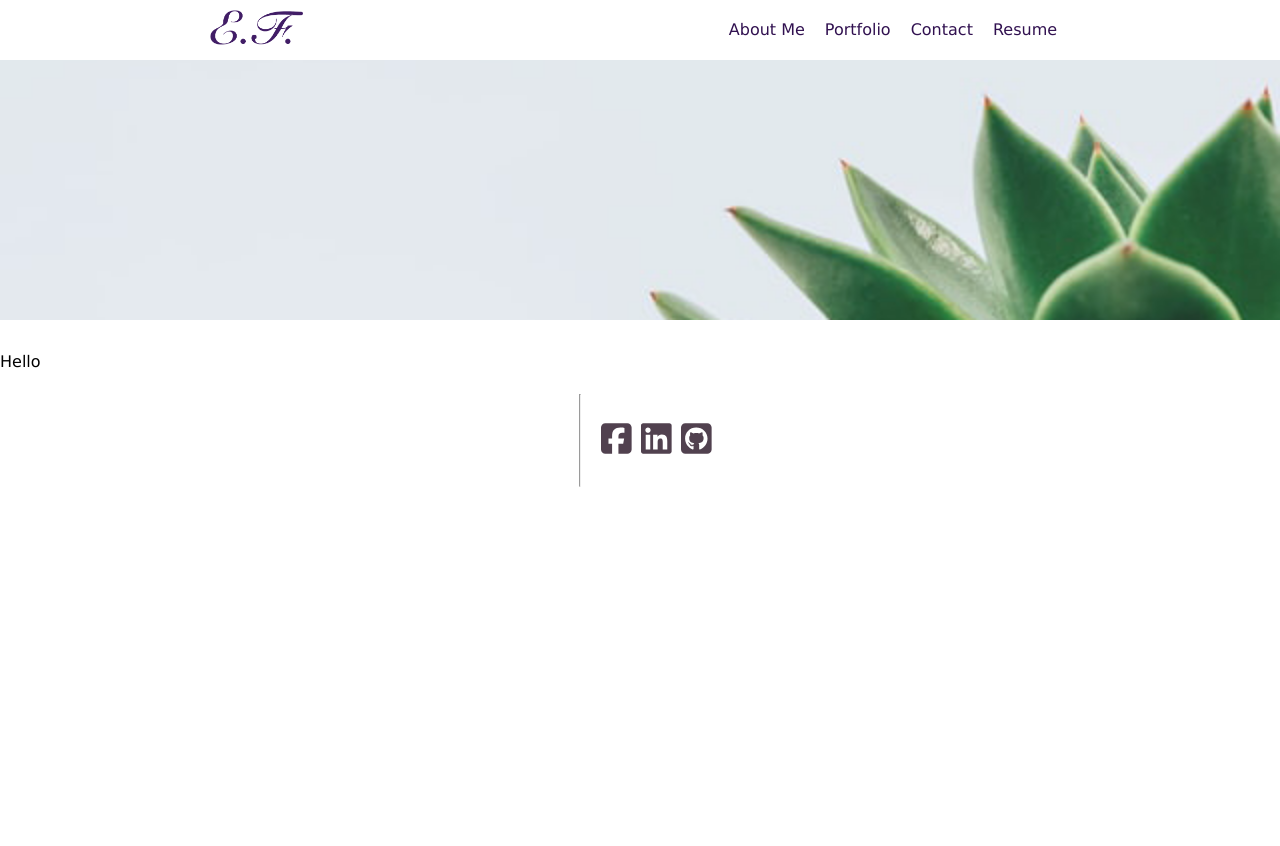
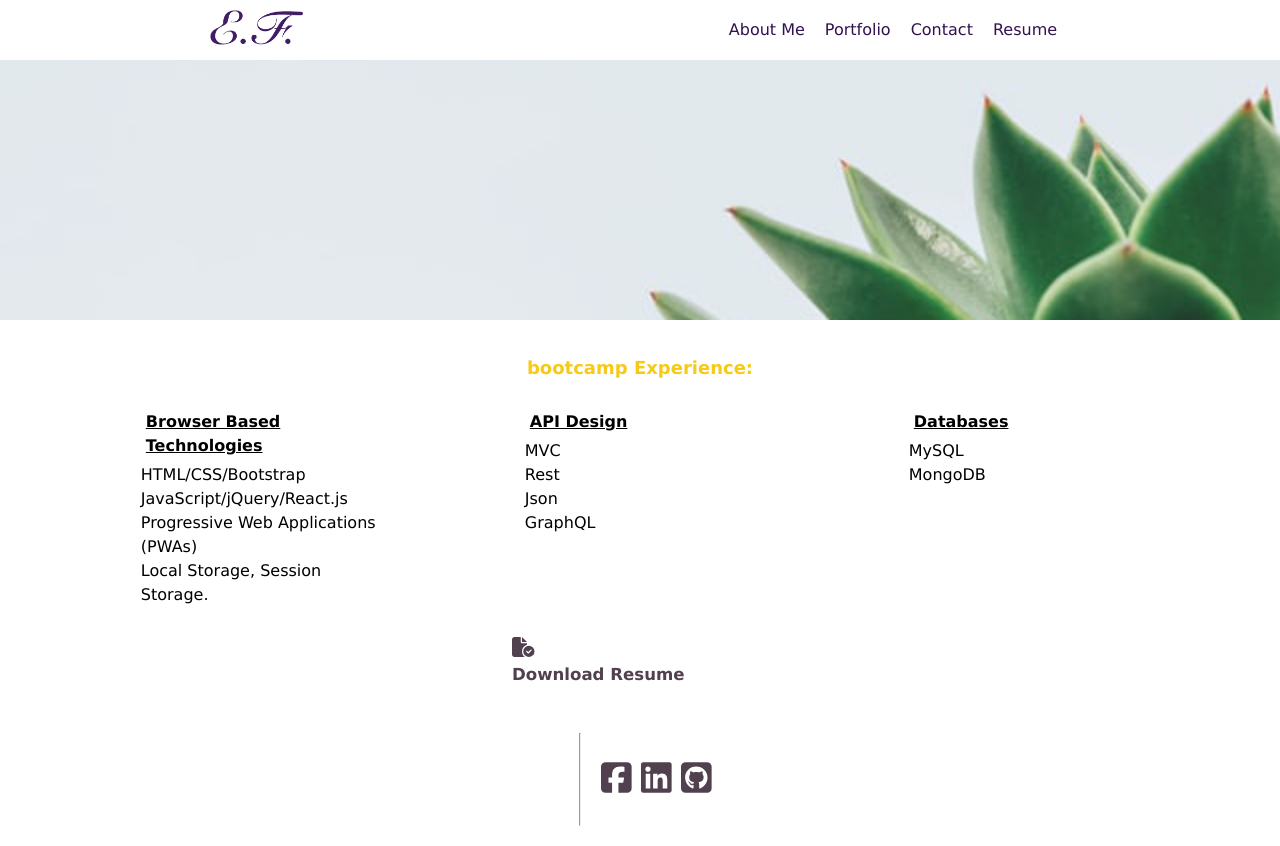
Before and after one commit to efrech/my-react-portfolio, a React (Create React App) app: page /resume in a window 1280 px wide. Before the commit the page ends 800 px from the top, so only its background shows below. Built offline with nearby package versions, Linux system fonts and the light colour scheme.

Commit message:
modify components and pages information

```diff
--- a/src/components/Footer/index.js
+++ b/src/components/Footer/index.js
@@ -9,10 +9,10 @@ function Footer() {
         <a className='icon' href="https://www.facebook.com/evelyn.frech">
         <FontAwesomeIcon icon={faFacebookSquare} />
         </a>
-        <a className='icon' href="https://www.linkedin.com/evelyn.frech">
+        <a className='icon' href="https://www.linkedin.com/in/evelynfrech/">
         <FontAwesomeIcon icon={faLinkedin} />
         </a>
-        <a className='icon' href="https://www.linkedin.com/evelyn.frech">
+        <a className='icon' href="https://github.com/efrech">
         <FontAwesomeIcon icon={faGithubSquare} />
         </a>
       </footer>
--- a/src/components/Navigation/index.js
+++ b/src/components/Navigation/index.js
@@ -1,8 +1,7 @@
 import React from 'react';
-import { Link, NavLink } from 'react-router-dom';
+import { NavLink } from 'react-router-dom';
 import LogoName from '../../assets/images/E.png';
-import {FontAwesomeIcon} from '@fortawesome/react-fontawesome';
-// import {faBriefcase, faEnvelope, faFileCircleCheck, faHome} from '@fortawesome/free-solid-svg-icons';
+
 
 function Navigation() {
     return (
--- a/src/components/Project/index.js
+++ b/src/components/Project/index.js
@@ -3,19 +3,23 @@ import React from 'react';
 
 import { FontAwesomeIcon } from '@fortawesome/react-fontawesome';
 import { faGithubSquare } from '@fortawesome/free-brands-svg-icons';
+import { faRocket } from '@fortawesome/free-solid-svg-icons';
 
 function Project(props) {
   return (
     <div className="card">
-      <div className="project-img">
-        <img alt={props.name} src={props.image} />
+      <div>
+        <img className="project-img" alt={props.name} src={props.image} />
       </div>
       <div className="content">
-            <h3 className="project-title">{props.name}</h3>
+            <h4 className="project-title">{props.name}</h4>
             <p className="project-description">{props.description}</p>
             <div className="project-icons">
-              <a className='icon' href="https://www.linkedin.com/evelyn.frech">
+              <a className='icon' href={props.github}>
                 <FontAwesomeIcon icon={faGithubSquare} />
+              </a>
+              <a className='icon' href={props.deploy}>
+                <FontAwesomeIcon icon={faRocket} />
               </a>
             </div>
             {props.skills}
--- a/src/components/Resume/index.js
+++ b/src/components/Resume/index.js
@@ -1,9 +1,70 @@
 import React from 'react';
+import { FontAwesomeIcon } from '@fortawesome/react-fontawesome';
+import { faFileCircleCheck } from '@fortawesome/free-solid-svg-icons';
 
-function Footer() {
+function Resume() {
     return (
-        <div>Hello</div>
+        <section>
+            <div className='center-item'><h3>bootcamp Experience:</h3></div>
+            <div class='row'>
+                <div class='column'>
+                        <h4>
+                            Browser Based Technologies
+                        </h4>
+                        <p>
+                            HTML/CSS/Bootstrap
+                        </p>
+                        <p>
+                            JavaScript/jQuery/React.js
+                        </p>
+                        <p>
+                            Progressive Web Applications (PWAs)
+                        </p>
+                        <p>
+                            Local Storage, Session Storage.
+                        </p>
+                </div>
+                <div class='column'>
+                    <p>
+                        <h4>
+                            API Design
+                        </h4>
+                        <p>
+                            MVC
+                        </p>
+                        <p>
+                            Rest
+                        </p>
+                        <p>
+                            Json
+                        </p>
+                        <p>
+                            GraphQL
+                        </p>
+                    </p>
+                </div>
+                <div class='column'>
+                    <p>
+                        <h4>
+                            Databases
+                        </h4>
+                        <p>
+                            MySQL
+                        </p>
+                        <p>
+                            MongoDB
+                        </p>
+                    </p>
+                </div>
+            </div>
+            <div>
+                <a className='icon3' href="./Resume Evelyn_Frech.pdf">
+                    <FontAwesomeIcon icon={faFileCircleCheck} />
+                <h5>Download Resume</h5>
+                </a>
+            </div>
+        </section>
     )
 }
 
-export default Footer;
+export default Resume;
--- a/src/pages/About.js
+++ b/src/pages/About.js
@@ -9,9 +9,11 @@ function About() {
                     <AboutImage />
                 </div>
                 <div class="flex-right">
-                    <p>I'm Evelyn Frech, full stack web developer
-                        <br />
-                        In my free time I like to spend time with my family, read books (currently reading Dune by Frank Herbert) and enjoy the sun during an afternoon walk.</p>
+                    <h2>Evelyn Frech</h2>
+                    <h3>Full stack web developer</h3>
+                    <br></br>
+                    <p>Hi! I'm Evelyn and I recently graduated from a coding bootcamp. Before becoming a full stack web developer, I worked as a marketing manager in the healthcare industry. I decided to shift gears in my carreer because web development allows me to continually develop and bring amazing applications to life. It challenges my creativity in ways I didn't imagine before.</p>
+                    <p>In my free time I like reading books, spend time with my family and enjoy the sun during an afternoon walk.</p>
                 </div>
             </div>
         </section>
--- a/src/pages/Contact.js
+++ b/src/pages/Contact.js
@@ -7,11 +7,26 @@ function Contact() {
                 <div class="flex-left" id="contact">
                     CONTACT ME
                 </div>
-                <div class="flex-right contact-item">
-                    <a href="4078000000">407.800.0000</a>
-                    <a href="mailto: evelynmariafrech@gmail.com">email me</a>
-                    <a href="https://github.com/efrech">GitHub</a>
-                    <a href="/asset/Resume Evelyn_Frech.pdf">Download Resume</a>
+                <div className="flex-right contact-form">
+                    <form>
+                        <ul>
+                            <li className='half'>
+                                <input className='contact-input' type='text' name='name' placeholder='Name' required />
+                            </li>
+                            <li className='half'>
+                                <input className='contact-input' type='email' name='email' placeholder='Email' required />
+                            </li>
+                            <li>
+                                <input className='contact-input' placeholder='Subject' type='text' name='subject' required />
+                            </li>
+                            <li>
+                                <textarea placeholder='Message' name='message' required></textarea>
+                            </li>
+                            <li>
+                                <input type='submit' className='flat-button' value='SEND'/>
+                            </li>
+                        </ul>
+                    </form>
                 </div>
             </div>
         </section >
--- a/src/pages/Portfolio.js
+++ b/src/pages/Portfolio.js
@@ -15,6 +15,7 @@ function Portfolio() {
             name={project.name}
             image={project.image}
             github={project.github}
+            deploy={project.deploy}
             description={project.description}
             skills={project.skills}
           />
--- a/src/projects.json
+++ b/src/projects.json
@@ -3,36 +3,41 @@
         "name": "Project 1 - Wise Planning",
         "image": "./project1.png",
         "github": "https://github.com/Akuruu/Wise_Planning_Project",
+        "deploy": "https://akuruu.github.io/Wise_Planning_Project/",
         "description": "The idea for this website is to create a place to help users find stock market information from difference sources just with one search.",
         "skills": "HTML | CSS | Javascript | API | Bulma"
     },
 
     {
         "name": "Project 2 - Find my car",
-        "image": "./virginia-marinova-bm9r-_MdUgY-unsplash.jpg",
+        "image": "./project2.png",
         "github": "https://github.com/fusionneo/findmycar",
+        "deploy": "https://e-frech-find-my-car.herokuapp.com",
         "description": "Find My Car is the web application that will provide you with personalized car recommendations based on your preferences. Now that you have chosen your car, you may want to know the cars safety ratings or if the car has had any recalls from the manufacturer. Find My Car will take care of both of these for you at the click of a button.",
         "skills": "Javascript | Handlebars | CSS | API | Express.js |MySQL"
     },
     {
         "name": "Note Taker",
-        "image": "./virginia-marinova-bm9r-_MdUgY-unsplash.jpg",
+        "image": "./note-taker.png",
         "github": " https://github.com/efrech/note-taker",
+        "deploy": "https://efrech-note-taker.herokuapp.com/",
         "description": "This application can be used to write, save and delete notes. This app uses an Express.js back end and saves and retrieves note data from a JSON file.",
         "skills": "Javascript | CSS | HTML | Express.js | Local Storage"
     },
     {
         "name": "Team Profile Generator",
-        "image": "./virginia-marinova-bm9r-_MdUgY-unsplash.jpg",
+        "image": "./profile-generator.png",
         "github": "https://github.com/efrech/team-profile-generator",
+        "deploy": "https://efrech-note-taker.herokuapp.com/",
         "description": "Node.js command-line application that takes in information about employees on a software engineering team & generates a webpage with that information",
         "skills": "Javascript | Node.js | CSS"
     },
     {
-        "name": "Tech Blog",
-        "image": "./virginia-marinova-bm9r-_MdUgY-unsplash.jpg",
-        "github": "https://github.com/efrech/tech-blog",
-        "description": "First stop for developers looking to publish their blog posts and comment on other developers’ posts as well. This app follows the MVC paradigm in its architectural structure, using Handlebars.js as the templating language, Sequelize as the ORM, and the express-session npm package for authentication.",
-        "skills": "Javascript | CSS | Handlebars | Express.js"
+        "name": "Weather Dashboard",
+        "image": "./weather.png",
+        "github": "https://github.com/efrech/weather-dashboard",
+        "deploy": "https://efrech.github.io/weather-dashboard/",
+        "description": "Third-party API implementation. This weather dashboard runs in the browser and feature dynamically updated HTML & CSS with JavaScript.",
+        "skills": "Javascript | CSS | HTML | Local Storage"
     }
 ]
```
